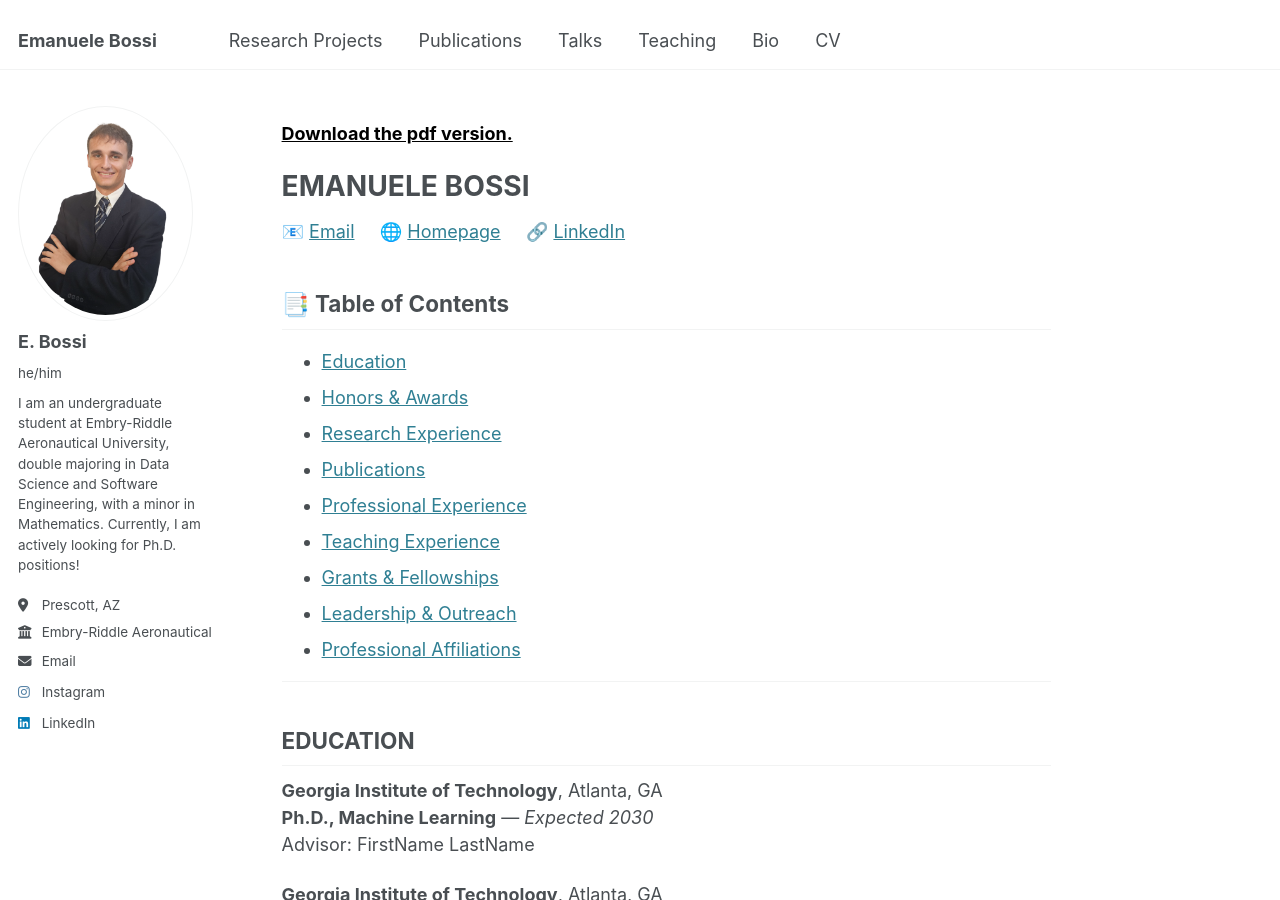
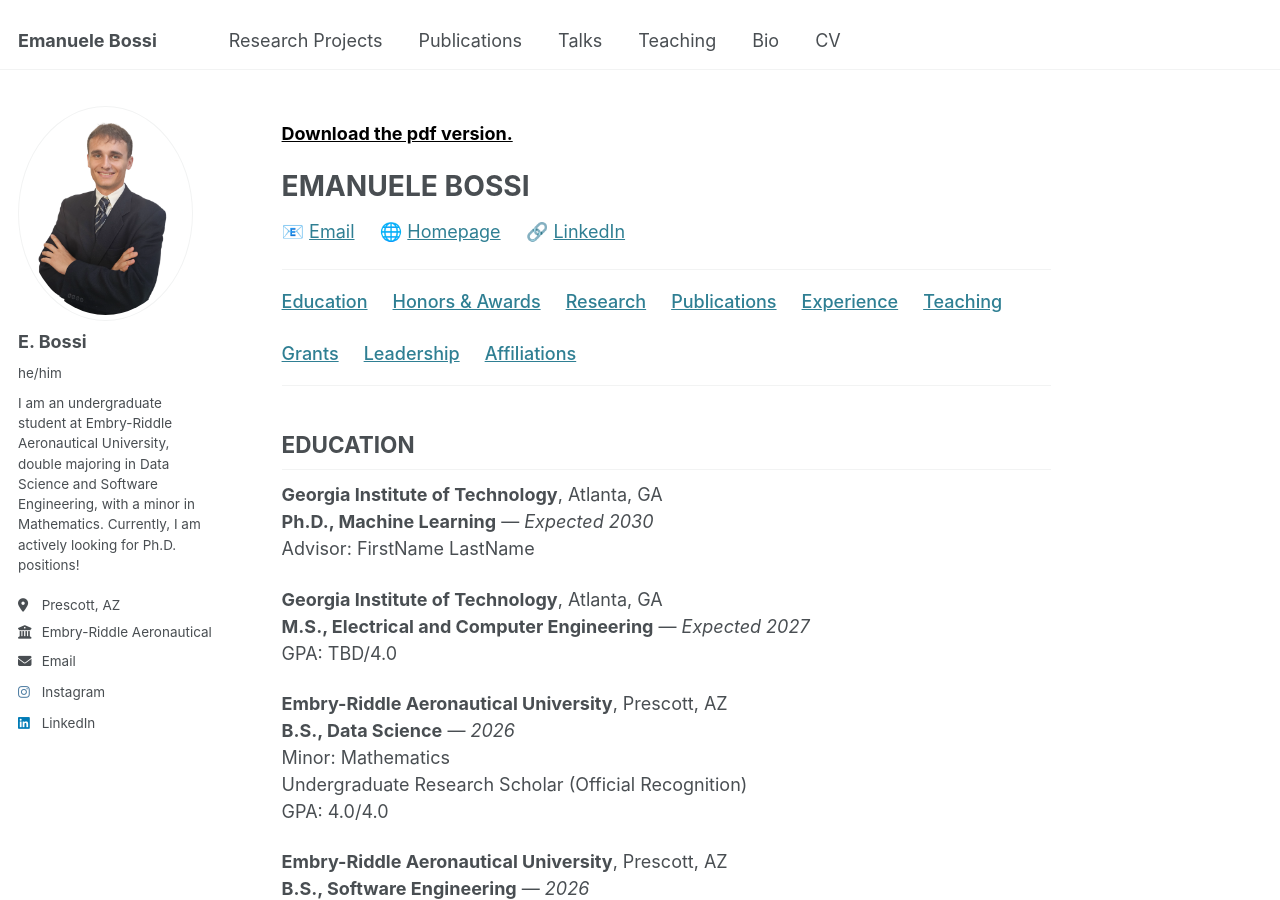
Before and after one commit to bossiemanuele/bossiemanuele.github.io, a Jekyll site: the page built from _pages/cv.md, in a window 1280 px wide and 900 px high. Built offline with Jekyll 4.4.1, drawn with Linux system fonts in a browser that asks for light colours.

Commit message:
Update cv.md

```diff
--- a/_pages/cv.md
+++ b/_pages/cv.md
@@ -19,19 +19,21 @@
   🔗 <a href="https://www.linkedin.com/in/emanuele-bossi">LinkedIn</a>
 </p>
 
-## 📑 Table of Contents
+<hr>
 
-- [Education](#education)
-- [Honors & Awards](#honors--awards)
-- [Research Experience](#research-experience)
-- [Publications](#publications)
-- [Professional Experience](#professional-experience)
-- [Teaching Experience](#teaching-experience)
-- [Grants & Fellowships](#grants--fellowships)
-- [Leadership & Outreach](#leadership--outreach)
-- [Professional Affiliations](#professional-affiliations)
+<nav style="display: flex; gap: 25px; flex-wrap: wrap; font-weight: 500;">
+  <a href="#education">Education</a>
+  <a href="#honors--awards">Honors & Awards</a>
+  <a href="#research-experience">Research</a>
+  <a href="#publications">Publications</a>
+  <a href="#professional-experience">Experience</a>
+  <a href="#teaching-experience">Teaching</a>
+  <a href="#grants--fellowships">Grants</a>
+  <a href="#leadership--outreach">Leadership</a>
+  <a href="#professional-affiliations">Affiliations</a>
+</nav>
 
----
+<hr>
 
 ## EDUCATION
 
```
